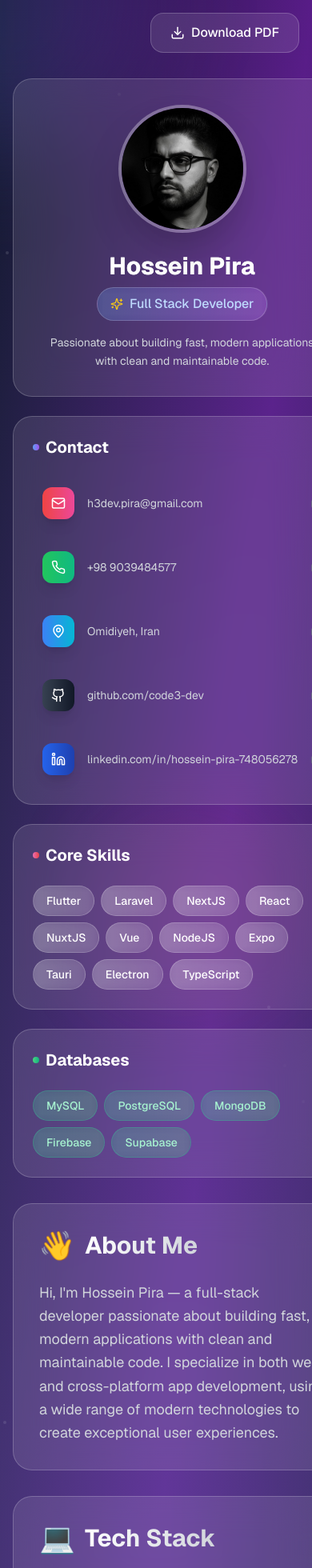
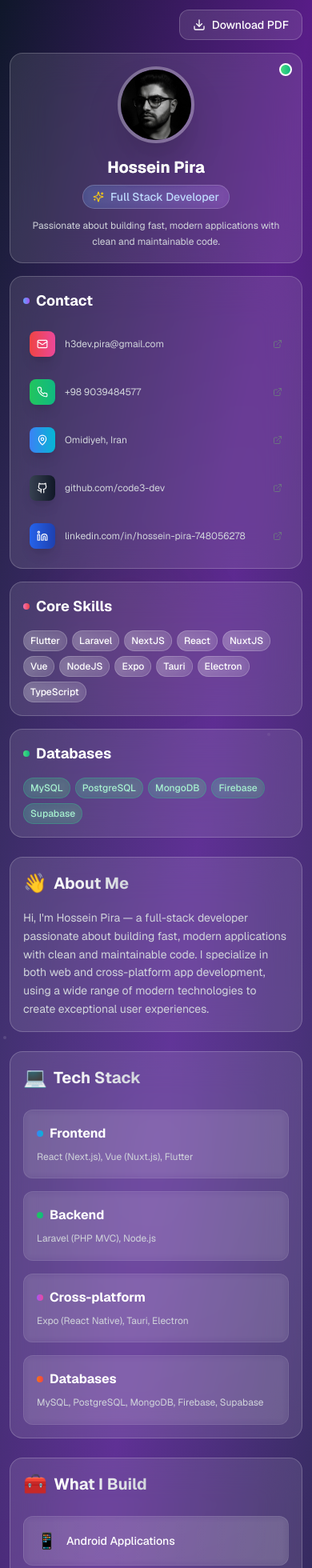
Before and after one commit to MokhtariF1/next-resume, a Next.js app: page / in a window 390 px wide. Shown: the top 1960 px of the page at 80% size. Built offline with nearby package versions, Linux system fonts and the light colour scheme.

Commit message:
add base

```diff
--- a/app/page.tsx
+++ b/app/page.tsx
@@ -120,15 +120,35 @@ const downloadPDF = () => {
 export default function Resume() {
   const [mousePosition, setMousePosition] = useState({ x: 0, y: 0 })
   const [isLoaded, setIsLoaded] = useState(false)
+  const [isMobile, setIsMobile] = useState(false)
 
   useEffect(() => {
     setIsLoaded(true)
+
+    // Check if device is mobile
+    const checkMobile = () => {
+      setIsMobile(window.innerWidth < 768)
+    }
+
+    checkMobile()
+    window.addEventListener("resize", checkMobile)
+
+    // Only add mouse tracking on desktop
     const handleMouseMove = (e: MouseEvent) => {
+      if (!isMobile) {
         setMousePosition({ x: e.clientX, y: e.clientY })
       }
+    }
+
+    if (!isMobile) {
       window.addEventListener("mousemove", handleMouseMove)
-    return () => window.removeEventListener("mousemove", handleMouseMove)
-  }, [])
+    }
+
+    return () => {
+      window.removeEventListener("mousemove", handleMouseMove)
+      window.removeEventListener("resize", checkMobile)
+    }
+  }, [isMobile])
 
   const skills = [
     "Flutter",
@@ -179,9 +199,10 @@ export default function Resume() {
 
   return (
     <div className="min-h-screen bg-gradient-to-br from-slate-900 via-purple-900 to-slate-900 relative overflow-hidden">
-      {/* Animated Background */}
+      {/* Animated Background - Reduced on mobile */}
       <div className="absolute inset-0">
         <div className="absolute inset-0 bg-[radial-gradient(circle_at_50%_50%,rgba(120,119,198,0.3),rgba(255,255,255,0))]"></div>
+        {!isMobile && (
           <div
             className="absolute w-96 h-96 bg-gradient-to-r from-blue-400/20 to-purple-600/20 rounded-full blur-3xl transition-all duration-1000 ease-out"
             style={{
@@ -189,13 +210,14 @@ export default function Resume() {
               top: mousePosition.y - 192,
             }}
           ></div>
-        <div className="absolute top-1/4 left-1/4 w-72 h-72 bg-gradient-to-r from-pink-400/10 to-red-600/10 rounded-full blur-3xl animate-pulse"></div>
-        <div className="absolute bottom-1/4 right-1/4 w-80 h-80 bg-gradient-to-r from-cyan-400/10 to-blue-600/10 rounded-full blur-3xl animate-pulse delay-1000"></div>
+        )}
+        <div className="absolute top-1/4 left-1/4 w-32 h-32 md:w-72 md:h-72 bg-gradient-to-r from-pink-400/10 to-red-600/10 rounded-full blur-3xl animate-pulse"></div>
+        <div className="absolute bottom-1/4 right-1/4 w-32 h-32 md:w-80 md:h-80 bg-gradient-to-r from-cyan-400/10 to-blue-600/10 rounded-full blur-3xl animate-pulse delay-1000"></div>
       </div>
 
-      {/* Floating Particles */}
+      {/* Floating Particles - Reduced on mobile */}
       <div className="absolute inset-0 overflow-hidden pointer-events-none">
-        {[...Array(20)].map((_, i) => (
+        {[...Array(isMobile ? 5 : 20)].map((_, i) => (
           <div
             key={i}
             className="absolute w-1 h-1 bg-white/20 rounded-full animate-pulse"
@@ -209,73 +231,74 @@ export default function Resume() {
         ))}
       </div>
 
-      <div className="relative z-10 p-4 md:p-8">
+      <div className="relative z-10 p-3 sm:p-4 md:p-6 lg:p-8">
         <div
           className={`max-w-7xl mx-auto transition-all duration-1000 ${isLoaded ? "opacity-100 translate-y-0" : "opacity-0 translate-y-10"}`}
         >
           {/* Header Actions */}
-          <div className="flex justify-end mb-8">
+          <div className="flex justify-end mb-4 md:mb-8">
             <button
               onClick={downloadPDF}
-              className="group bg-white/10 backdrop-blur-xl border border-white/20 rounded-2xl px-6 py-3 text-white hover:bg-white/20 transition-all duration-300 flex items-center gap-2"
+              className="group bg-white/10 backdrop-blur-xl border border-white/20 rounded-xl md:rounded-2xl px-4 py-2 md:px-6 md:py-3 text-white hover:bg-white/20 transition-all duration-300 flex items-center gap-2 text-sm md:text-base"
             >
-              <Download size={18} className="group-hover:animate-bounce" />
+              <Download size={16} className="md:w-[18px] md:h-[18px] group-hover:animate-bounce" />
               <span className="font-medium">Download PDF</span>
             </button>
           </div>
 
-          <div className="grid lg:grid-cols-3 gap-8">
-            {/* Left Column - Profile & Contact */}
-            <div className="lg:col-span-1 space-y-6">
+          {/* Mobile-First Layout */}
+          <div className="space-y-6 lg:grid lg:grid-cols-3 lg:gap-8 lg:space-y-0">
+            {/* Profile Section - Full width on mobile, sidebar on desktop */}
+            <div className="lg:col-span-1 space-y-4 md:space-y-6">
               {/* Profile Card */}
-              <div className="bg-white/10 backdrop-blur-xl border border-white/20 rounded-3xl p-8 hover:bg-white/15 transition-all duration-500 group">
+              <div className="bg-white/10 backdrop-blur-xl border border-white/20 rounded-2xl md:rounded-3xl p-4 md:p-6 lg:p-8 hover:bg-white/15 transition-all duration-500 group">
                 <div className="text-center">
-                  <div className="relative mb-6">
-                    <div className="w-40 h-40 mx-auto rounded-full overflow-hidden border-4 border-white/30 shadow-2xl group-hover:scale-105 transition-transform duration-500">
+                  <div className="relative mb-4 md:mb-6">
+                    <div className="w-24 h-24 sm:w-32 sm:h-32 md:w-40 md:h-40 mx-auto rounded-full overflow-hidden border-4 border-white/30 shadow-2xl group-hover:scale-105 transition-transform duration-500">
                       <img src="/hossein-photo.jpg" alt="Hossein Pira" className="w-full h-full object-cover" />
                     </div>
-                    <div className="absolute -top-2 -right-2 w-6 h-6 bg-gradient-to-r from-green-400 to-emerald-500 rounded-full border-2 border-white animate-pulse"></div>
+                    <div className="absolute -top-1 -right-1 md:-top-2 md:-right-2 w-4 h-4 md:w-6 md:h-6 bg-gradient-to-r from-green-400 to-emerald-500 rounded-full border-2 border-white animate-pulse"></div>
                   </div>
-                  <h1 className="text-3xl font-bold text-white mb-2 bg-gradient-to-r from-white to-gray-300 bg-clip-text text-transparent">
+                  <h1 className="text-xl sm:text-2xl md:text-3xl font-bold text-white mb-2 bg-gradient-to-r from-white to-gray-300 bg-clip-text text-transparent">
                     Hossein Pira
                   </h1>
-                  <div className="inline-flex items-center gap-2 bg-gradient-to-r from-blue-500/20 to-purple-500/20 backdrop-blur-sm border border-white/20 rounded-full px-4 py-2 mb-4">
-                    <Sparkles size={16} className="text-yellow-400 animate-pulse" />
-                    <span className="text-blue-200 font-medium">Full Stack Developer</span>
+                  <div className="inline-flex items-center gap-2 bg-gradient-to-r from-blue-500/20 to-purple-500/20 backdrop-blur-sm border border-white/20 rounded-full px-3 py-1 md:px-4 md:py-2 mb-3 md:mb-4">
+                    <Sparkles size={14} className="md:w-4 md:h-4 text-yellow-400 animate-pulse" />
+                    <span className="text-blue-200 font-medium text-sm md:text-base">Full Stack Developer</span>
                   </div>
-                  <p className="text-gray-300 text-sm leading-relaxed">
+                  <p className="text-gray-300 text-xs sm:text-sm leading-relaxed">
                     Passionate about building fast, modern applications with clean and maintainable code.
                   </p>
                 </div>
               </div>
 
               {/* Contact Card */}
-              <div className="bg-white/10 backdrop-blur-xl border border-white/20 rounded-3xl p-6 hover:bg-white/15 transition-all duration-500">
-                <h3 className="text-xl font-bold text-white mb-6 flex items-center gap-2">
+              <div className="bg-white/10 backdrop-blur-xl border border-white/20 rounded-2xl md:rounded-3xl p-4 md:p-6 hover:bg-white/15 transition-all duration-500">
+                <h3 className="text-lg md:text-xl font-bold text-white mb-4 md:mb-6 flex items-center gap-2">
                   <div className="w-2 h-2 bg-gradient-to-r from-blue-400 to-purple-500 rounded-full animate-pulse"></div>
                   Contact
                 </h3>
-                <div className="space-y-4">
+                <div className="space-y-3 md:space-y-4">
                   {contactLinks.map((contact, index) => (
                     <a
                       key={index}
                       href={contact.href}
-                      className="group flex items-center gap-4 p-3 rounded-2xl hover:bg-white/10 transition-all duration-300 cursor-pointer"
+                      className="group flex items-center gap-3 md:gap-4 p-2 md:p-3 rounded-xl md:rounded-2xl hover:bg-white/10 transition-all duration-300 cursor-pointer touch-manipulation"
                       style={{ animationDelay: `${index * 100}ms` }}
                     >
                       <div
-                        className={`w-10 h-10 bg-gradient-to-r ${contact.color} rounded-xl flex items-center justify-center group-hover:scale-110 transition-transform duration-300 shadow-lg`}
+                        className={`w-8 h-8 md:w-10 md:h-10 bg-gradient-to-r ${contact.color} rounded-lg md:rounded-xl flex items-center justify-center group-hover:scale-110 transition-transform duration-300 shadow-lg`}
                       >
-                        <contact.icon size={18} className="text-white" />
+                        <contact.icon size={14} className="md:w-[18px] md:h-[18px] text-white" />
                       </div>
                       <div className="flex-1 min-w-0">
-                        <span className="text-gray-300 text-sm block truncate group-hover:text-white transition-colors duration-300">
+                        <span className="text-gray-300 text-xs sm:text-sm block truncate group-hover:text-white transition-colors duration-300">
                           {contact.label}
                         </span>
                       </div>
                       <ExternalLink
-                        size={14}
-                        className="text-gray-500 group-hover:text-white transition-colors duration-300"
+                        size={12}
+                        className="md:w-[14px] md:h-[14px] text-gray-500 group-hover:text-white transition-colors duration-300"
                       />
                     </a>
                   ))}
@@ -283,16 +306,16 @@ export default function Resume() {
               </div>
 
               {/* Skills Card */}
-              <div className="bg-white/10 backdrop-blur-xl border border-white/20 rounded-3xl p-6 hover:bg-white/15 transition-all duration-500">
-                <h3 className="text-xl font-bold text-white mb-6 flex items-center gap-2">
+              <div className="bg-white/10 backdrop-blur-xl border border-white/20 rounded-2xl md:rounded-3xl p-4 md:p-6 hover:bg-white/15 transition-all duration-500">
+                <h3 className="text-lg md:text-xl font-bold text-white mb-4 md:mb-6 flex items-center gap-2">
                   <div className="w-2 h-2 bg-gradient-to-r from-pink-400 to-red-500 rounded-full animate-pulse"></div>
                   Core Skills
                 </h3>
-                <div className="flex flex-wrap gap-2">
+                <div className="flex flex-wrap gap-1.5 md:gap-2">
                   {skills.map((skill, index) => (
                     <span
                       key={index}
-                      className="bg-gradient-to-r from-white/20 to-white/10 backdrop-blur-sm border border-white/20 px-4 py-2 rounded-full text-sm font-medium text-white hover:from-white/30 hover:to-white/20 hover:scale-105 transition-all duration-300 cursor-default"
+                      className="bg-gradient-to-r from-white/20 to-white/10 backdrop-blur-sm border border-white/20 px-2 py-1 md:px-4 md:py-2 rounded-full text-xs md:text-sm font-medium text-white hover:from-white/30 hover:to-white/20 hover:scale-105 transition-all duration-300 cursor-default"
                       style={{ animationDelay: `${index * 50}ms` }}
                     >
                       {skill}
@@ -302,16 +325,16 @@ export default function Resume() {
               </div>
 
               {/* Databases Card */}
-              <div className="bg-white/10 backdrop-blur-xl border border-white/20 rounded-3xl p-6 hover:bg-white/15 transition-all duration-500">
-                <h3 className="text-xl font-bold text-white mb-6 flex items-center gap-2">
+              <div className="bg-white/10 backdrop-blur-xl border border-white/20 rounded-2xl md:rounded-3xl p-4 md:p-6 hover:bg-white/15 transition-all duration-500">
+                <h3 className="text-lg md:text-xl font-bold text-white mb-4 md:mb-6 flex items-center gap-2">
                   <div className="w-2 h-2 bg-gradient-to-r from-green-400 to-emerald-500 rounded-full animate-pulse"></div>
                   Databases
                 </h3>
-                <div className="flex flex-wrap gap-2">
+                <div className="flex flex-wrap gap-1.5 md:gap-2">
                   {databases.map((db, index) => (
                     <span
                       key={index}
-                      className="bg-gradient-to-r from-emerald-500/20 to-green-500/20 backdrop-blur-sm border border-emerald-400/30 px-4 py-2 rounded-full text-sm font-medium text-emerald-200 hover:from-emerald-500/30 hover:to-green-500/30 hover:scale-105 transition-all duration-300 cursor-default"
+                      className="bg-gradient-to-r from-emerald-500/20 to-green-500/20 backdrop-blur-sm border border-emerald-400/30 px-2 py-1 md:px-4 md:py-2 rounded-full text-xs md:text-sm font-medium text-emerald-200 hover:from-emerald-500/30 hover:to-green-500/30 hover:scale-105 transition-all duration-300 cursor-default"
                       style={{ animationDelay: `${index * 50}ms` }}
                     >
                       {db}
@@ -321,17 +344,17 @@ export default function Resume() {
               </div>
             </div>
 
-            {/* Right Column - Main Content */}
-            <div className="lg:col-span-2 space-y-8">
+            {/* Main Content - Full width on mobile, 2/3 on desktop */}
+            <div className="lg:col-span-2 space-y-6 md:space-y-8">
               {/* About Me */}
-              <div className="bg-white/10 backdrop-blur-xl border border-white/20 rounded-3xl p-8 hover:bg-white/15 transition-all duration-500">
-                <h2 className="text-3xl font-bold text-white mb-6 flex items-center gap-3">
-                  <span className="text-4xl animate-wave">👋</span>
+              <div className="bg-white/10 backdrop-blur-xl border border-white/20 rounded-2xl md:rounded-3xl p-4 md:p-6 lg:p-8 hover:bg-white/15 transition-all duration-500">
+                <h2 className="text-xl sm:text-2xl md:text-3xl font-bold text-white mb-4 md:mb-6 flex items-center gap-2 md:gap-3">
+                  <span className="text-2xl md:text-4xl animate-wave">👋</span>
                   <span className="bg-gradient-to-r from-white to-gray-300 bg-clip-text text-transparent">
                     About Me
                   </span>
                 </h2>
-                <p className="text-gray-300 leading-relaxed text-lg">
+                <p className="text-gray-300 leading-relaxed text-sm sm:text-base md:text-lg">
                   Hi, I'm Hossein Pira — a full-stack developer passionate about building fast, modern applications with
                   clean and maintainable code. I specialize in both web and cross-platform app development, using a wide
                   range of modern technologies to create exceptional user experiences.
@@ -339,14 +362,14 @@ export default function Resume() {
               </div>
 
               {/* Tech Stack */}
-              <div className="bg-white/10 backdrop-blur-xl border border-white/20 rounded-3xl p-8 hover:bg-white/15 transition-all duration-500">
-                <h2 className="text-3xl font-bold text-white mb-8 flex items-center gap-3">
-                  <span className="text-4xl">💻</span>
+              <div className="bg-white/10 backdrop-blur-xl border border-white/20 rounded-2xl md:rounded-3xl p-4 md:p-6 lg:p-8 hover:bg-white/15 transition-all duration-500">
+                <h2 className="text-xl sm:text-2xl md:text-3xl font-bold text-white mb-6 md:mb-8 flex items-center gap-2 md:gap-3">
+                  <span className="text-2xl md:text-4xl">💻</span>
                   <span className="bg-gradient-to-r from-white to-gray-300 bg-clip-text text-transparent">
                     Tech Stack
                   </span>
                 </h2>
-                <div className="grid md:grid-cols-2 gap-6">
+                <div className="grid grid-cols-1 sm:grid-cols-2 gap-4 md:gap-6">
                   {[
                     {
                       title: "Frontend",
@@ -367,39 +390,39 @@ export default function Resume() {
                   ].map((item, index) => (
                     <div
                       key={index}
-                      className="bg-white/5 backdrop-blur-sm border border-white/10 rounded-2xl p-6 hover:bg-white/10 hover:scale-105 transition-all duration-300"
+                      className="bg-white/5 backdrop-blur-sm border border-white/10 rounded-xl md:rounded-2xl p-4 md:p-6 hover:bg-white/10 hover:scale-105 transition-all duration-300"
                       style={{ animationDelay: `${index * 100}ms` }}
                     >
-                      <div className="inline-flex items-center gap-2 font-bold text-lg mb-3">
-                        <div className={`w-3 h-3 bg-gradient-to-r ${item.color} rounded-full`}></div>
+                      <div className="inline-flex items-center gap-2 font-bold text-base md:text-lg mb-2 md:mb-3">
+                        <div className={`w-2 h-2 md:w-3 md:h-3 bg-gradient-to-r ${item.color} rounded-full`}></div>
                         <span className="text-white">{item.title}</span>
                       </div>
-                      <p className="text-gray-300 text-sm leading-relaxed">{item.tech}</p>
+                      <p className="text-gray-300 text-xs sm:text-sm leading-relaxed">{item.tech}</p>
                     </div>
                   ))}
                 </div>
               </div>
 
               {/* What I Build */}
-              <div className="bg-white/10 backdrop-blur-xl border border-white/20 rounded-3xl p-8 hover:bg-white/15 transition-all duration-500">
-                <h2 className="text-3xl font-bold text-white mb-8 flex items-center gap-3">
-                  <span className="text-4xl">🧰</span>
+              <div className="bg-white/10 backdrop-blur-xl border border-white/20 rounded-2xl md:rounded-3xl p-4 md:p-6 lg:p-8 hover:bg-white/15 transition-all duration-500">
+                <h2 className="text-xl sm:text-2xl md:text-3xl font-bold text-white mb-6 md:mb-8 flex items-center gap-2 md:gap-3">
+                  <span className="text-2xl md:text-4xl">🧰</span>
                   <span className="bg-gradient-to-r from-white to-gray-300 bg-clip-text text-transparent">
                     What I Build
                   </span>
                 </h2>
-                <div className="grid md:grid-cols-2 gap-4">
+                <div className="grid grid-cols-1 sm:grid-cols-2 gap-3 md:gap-4">
                   {buildItems.map((item, index) => (
                     <div
                       key={index}
-                      className="group bg-gradient-to-r from-white/5 to-white/10 backdrop-blur-sm border border-white/10 rounded-2xl p-6 hover:from-white/10 hover:to-white/20 hover:scale-105 transition-all duration-300 cursor-default"
+                      className="group bg-gradient-to-r from-white/5 to-white/10 backdrop-blur-sm border border-white/10 rounded-xl md:rounded-2xl p-4 md:p-6 hover:from-white/10 hover:to-white/20 hover:scale-105 transition-all duration-300 cursor-default"
                       style={{ animationDelay: item.delay }}
                     >
-                      <div className="flex items-center gap-4">
-                        <div className="text-3xl group-hover:scale-110 transition-transform duration-300">
+                      <div className="flex items-center gap-3 md:gap-4">
+                        <div className="text-xl md:text-3xl group-hover:scale-110 transition-transform duration-300">
                           {item.icon}
                         </div>
-                        <span className="text-white font-medium group-hover:text-blue-200 transition-colors duration-300">
+                        <span className="text-white font-medium text-sm md:text-base group-hover:text-blue-200 transition-colors duration-300">
                           {item.title}
                         </span>
                       </div>
@@ -409,14 +432,14 @@ export default function Resume() {
               </div>
 
               {/* Development Style */}
-              <div className="bg-white/10 backdrop-blur-xl border border-white/20 rounded-3xl p-8 hover:bg-white/15 transition-all duration-500">
-                <h2 className="text-3xl font-bold text-white mb-8 flex items-center gap-3">
-                  <span className="text-4xl">⚙️</span>
+              <div className="bg-white/10 backdrop-blur-xl border border-white/20 rounded-2xl md:rounded-3xl p-4 md:p-6 lg:p-8 hover:bg-white/15 transition-all duration-500">
+                <h2 className="text-xl sm:text-2xl md:text-3xl font-bold text-white mb-6 md:mb-8 flex items-center gap-2 md:gap-3">
+                  <span className="text-2xl md:text-4xl">⚙️</span>
                   <span className="bg-gradient-to-r from-white to-gray-300 bg-clip-text text-transparent">
                     Development Style
                   </span>
                 </h2>
-                <div className="space-y-4">
+                <div className="space-y-3 md:space-y-4">
                   {[
                     "Clean, readable, and scalable code",
                     "Modern architecture & best practices",
@@ -424,11 +447,11 @@ export default function Resume() {
                   ].map((item, index) => (
                     <div
                       key={index}
-                      className="flex items-start gap-4 p-4 bg-white/5 backdrop-blur-sm border border-white/10 rounded-2xl hover:bg-white/10 transition-all duration-300"
+                      className="flex items-start gap-3 md:gap-4 p-3 md:p-4 bg-white/5 backdrop-blur-sm border border-white/10 rounded-xl md:rounded-2xl hover:bg-white/10 transition-all duration-300"
                       style={{ animationDelay: `${index * 100}ms` }}
                     >
-                      <div className="w-3 h-3 bg-gradient-to-r from-pink-500 to-purple-500 rounded-full mt-2 animate-pulse"></div>
-                      <span className="text-gray-300 leading-relaxed">{item}</span>
+                      <div className="w-2 h-2 md:w-3 md:h-3 bg-gradient-to-r from-pink-500 to-purple-500 rounded-full mt-1.5 md:mt-2 animate-pulse flex-shrink-0"></div>
+                      <span className="text-gray-300 leading-relaxed text-sm md:text-base">{item}</span>
                     </div>
                   ))}
                 </div>
@@ -436,15 +459,17 @@ export default function Resume() {
 
               {/* Call to Action */}
               <div className="relative group">
-                <div className="absolute -inset-1 bg-gradient-to-r from-blue-600 via-purple-600 to-pink-600 rounded-3xl blur opacity-75 group-hover:opacity-100 transition duration-1000 group-hover:duration-200 animate-tilt"></div>
-                <div className="relative bg-gradient-to-r from-blue-600 via-purple-600 to-pink-600 rounded-3xl p-8 text-center">
-                  <h3 className="text-2xl font-bold text-white mb-4 flex items-center justify-center gap-2">
-                    <Sparkles className="animate-spin" />
-                    Let's build something awesome together!
-                    <Sparkles className="animate-spin" />
+                <div className="absolute -inset-1 bg-gradient-to-r from-blue-600 via-purple-600 to-pink-600 rounded-2xl md:rounded-3xl blur opacity-75 group-hover:opacity-100 transition duration-1000 group-hover:duration-200 animate-tilt"></div>
+                <div className="relative bg-gradient-to-r from-blue-600 via-purple-600 to-pink-600 rounded-2xl md:rounded-3xl p-6 md:p-8 text-center">
+                  <h3 className="text-lg sm:text-xl md:text-2xl font-bold text-white mb-3 md:mb-4 flex items-center justify-center gap-2 flex-wrap">
+                    <Sparkles className="animate-spin w-5 h-5 md:w-6 md:h-6" />
+                    <span>Let's build something awesome together!</span>
+                    <Sparkles className="animate-spin w-5 h-5 md:w-6 md:h-6" />
                   </h3>
-                  <p className="text-blue-100 text-lg mb-6">Ready to bring your ideas to life with modern technology</p>
-                  <button className="bg-white text-purple-600 font-bold py-3 px-8 rounded-2xl hover:bg-gray-100 hover:scale-105 transition-all duration-300 shadow-xl">
+                  <p className="text-blue-100 text-sm sm:text-base md:text-lg mb-4 md:mb-6">
+                    Ready to bring your ideas to life with modern technology
+                  </p>
+                  <button className="bg-white text-purple-600 font-bold py-2 px-6 md:py-3 md:px-8 rounded-xl md:rounded-2xl hover:bg-gray-100 hover:scale-105 transition-all duration-300 shadow-xl text-sm md:text-base touch-manipulation">
                     Get In Touch
                   </button>
                 </div>
```
Also changed, not shown: 1 other file (tests, documents, lock files or other folders). Lines whose indentation alone changed are shown as unchanged.
